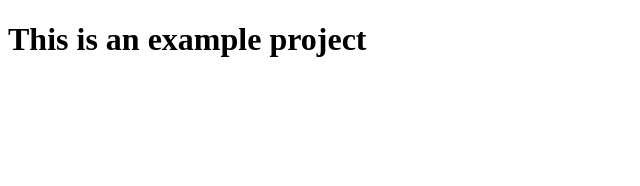
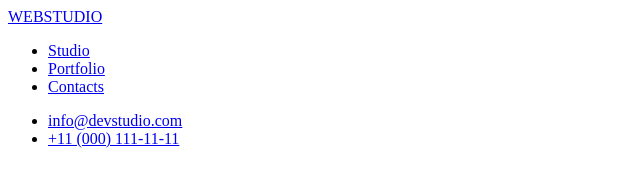
Before and after one commit to ValeronGol/markup-hw-01, a plain HTML site: page index.html in a window 1280 px wide. Shown: the whole page, without its empty margins (0-640 px from the left). Drawn offline with Linux system fonts and the light colour scheme.

Commit message:
add header

```diff
--- a/index.html
+++ b/index.html
@@ -3,9 +3,22 @@
   <head>
     <meta charset="UTF-8" />
     <meta name="viewport" content="width=device-width, initial-scale=1.0" />
-    <title>Document</title>
+    <title>WEBSTUDIO</title>
   </head>
   <body>
-    <h1>This is an example project</h1>
+    <header>
+      <a href="/">WEBSTUDIO</a>
+      <nav>
+        <ul>
+          <li><a href="#Studio">Studio</a></li>
+          <li><a href="#Portfolio">Portfolio</a></li>
+          <li><a href="#Contacts">Contacts</a></li>
+        </ul>
+      </nav>
+      <ul>
+        <li><a href="malito:info@devstudio.com">info@devstudio.com</a></li>
+        <li><a href="tel:+11 (000) 111-11-11">+11 (000) 111-11-11</a></li>
+      </ul>
+    </header>
   </body>
 </html>
```
Also changed, not shown: .prettierrc.json (added).
